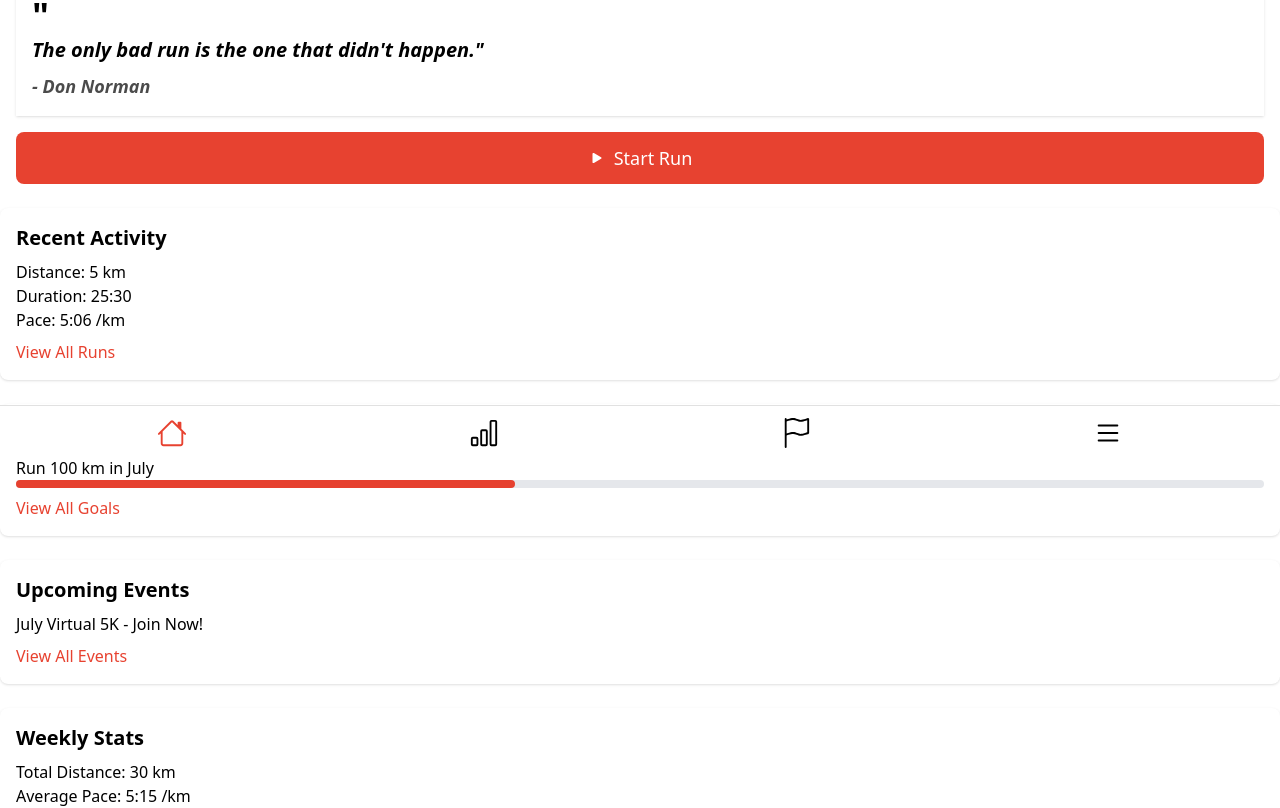
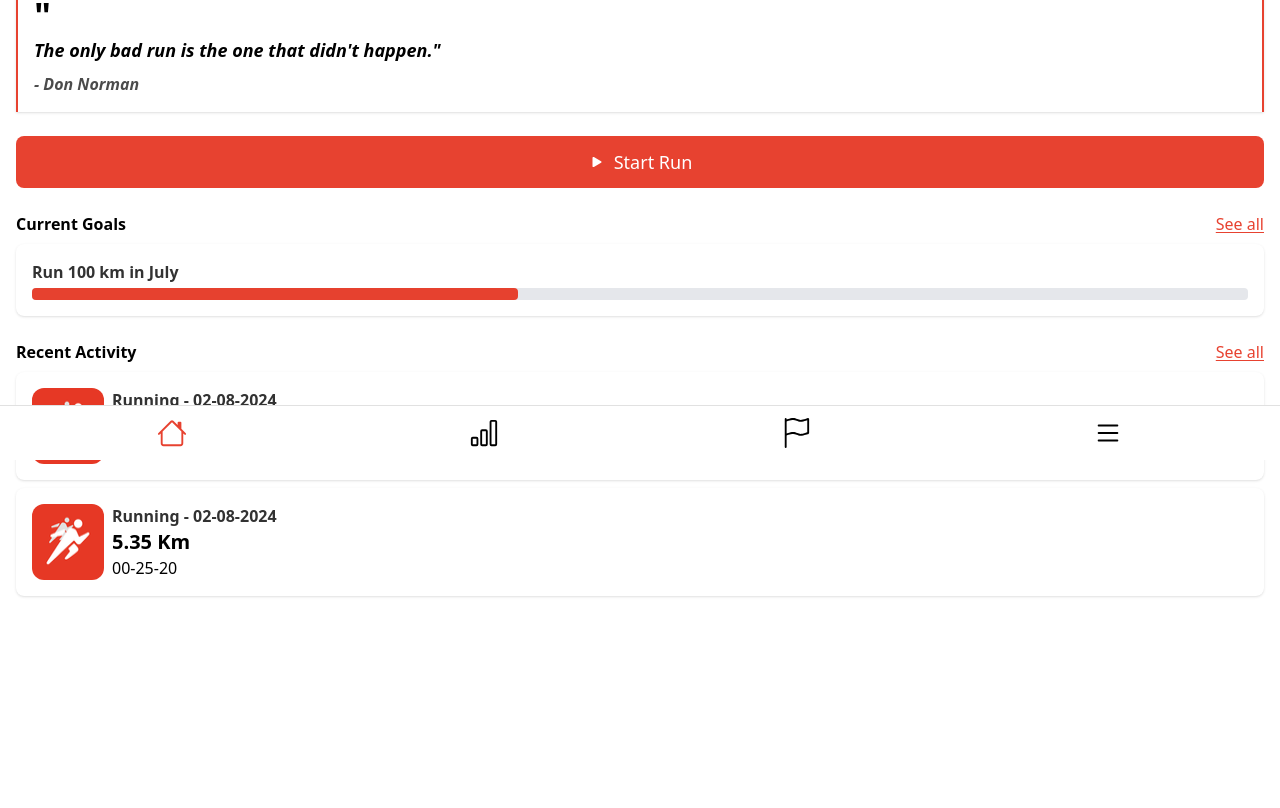
Before and after one commit to leongweitong/RunMate, a React (Vite) app: page / in a window 1280 px wide. Shown: the part 340-1148 px from the top of the page. After the commit the page ends 1000 px from the top, so only its background shows below. Built offline with nearby package versions, Linux system fonts and the light colour scheme.

Commit message:
homepage design initial

```diff
--- /dev/null
+++ b/src/components/MoticationQuote.jsx
@@ -0,0 +1,15 @@
+import React from 'react'
+
+const MoticationQuote = () => {
+  return (
+    <div className="mt-6 px-4">
+        <div className='bg-white p-4 shadow border-x-2 border-primary'>
+            <h2 className='text-4xl font-bold'>"</h2>
+            <p className='text-lg italic font-bold'>The only bad run is the one that didn't happen."</p>
+            <p className='mt-2 font-bold opacity-70 text-md italic'>- Don Norman</p>
+        </div>
+    </div>
+  )
+}
+
+export default MoticationQuote
--- a/src/pages/HomePage.jsx
+++ b/src/pages/HomePage.jsx
@@ -1,6 +1,8 @@
 import React, {useState, useEffect} from 'react'
 import Weather from '../components/Weather'
+import MoticationQuote from '../components/MoticationQuote'
 import { BsPlayFill } from 'react-icons/bs'
+import RunMateImage from '../assets/runmate.png'
 
 const HomePage = () => {
     const API_KEY = 'aa65f7513f5c6a1d66f50a855fe2632b'
@@ -32,61 +34,48 @@ const HomePage = () => {
     return (
         <div>
             <Weather />
-            <div className="mt-6 px-4">
-                <div className='bg-white p-4 shadow'>
-                    <h2 className='text-4xl font-bold'>"</h2>
-                    <p className='text-xl italic font-bold'>The only bad run is the one that didn't happen."</p>
-                    <p className='mt-2 font-bold opacity-70 text-lg italic'>- Don Norman</p>
-                </div>
-            </div>
+            <MoticationQuote />
 
-            <div className='mt-4 px-4'>
+            <div className='mt-6 px-4'>
                 <button className='w-full bg-primary text-white py-3 rounded-lg flex items-center justify-center text-lg'>
                     <BsPlayFill className='mr-2' /> Start Run
                 </button>
             </div>
 
-            <div className='mt-6 bg-white p-4 rounded-lg shadow'>
-                <h2 className='text-xl font-bold mb-2'>Recent Activity</h2>
-                <div>
-                <p>Distance: 5 km</p>
-                <p>Duration: 25:30</p>
-                <p>Pace: 5:06 /km</p>
-                {/* Add a map or route image if available */}
+            <div className='mt-6 px-4'>
+                <div className='flex justify-between mb-2'>
+                    <div className='font-bold'>Current Goals</div>
+                    <div className='underline underline-offset-2 text-primary'>See all</div>
                 </div>
-                <a href='/history' className='text-primary mt-2 block'>View All Runs</a>
+                <div className='bg-white rounded-lg shadow p-4'>
+                    <p className='mb-1 font-bold opacity-80'>Run 100 km in July</p>
+                    <div className='w-full bg-gray-200 h-3 rounded'>
+                        <div className='bg-primary h-3 rounded' style={{ width: '40%' }}></div>
+                    </div>
+                </div>
             </div>
 
-            <div className='mt-6 bg-white p-4 rounded-lg shadow'>
-                <h2 className='text-xl font-bold mb-2'>Current Goals</h2>
-                <p>Run 100 km in July</p>
-                <div className='w-full bg-gray-200 h-2 rounded'>
-                <div className='bg-primary h-2 rounded' style={{ width: '40%' }}></div>
+            <div className='mt-6 px-4'>
+                <div className='flex justify-between mb-2'>
+                    <div className='font-bold'>Recent Activity</div>
+                    <div className='underline underline-offset-2 text-primary'>See all</div>
                 </div>
-                <a href='/goals' className='text-primary mt-2 block'>View All Goals</a>
+                <div className='bg-white p-4 rounded-lg shadow flex gap-2 mb-2'>
+                    <img src={RunMateImage} alt="runmate-image" className='rounded-xl' />
+                    <div>
+                        <p className='font-bold opacity-80'>Running - 02-08-2024</p>
+                        <p className='font-bold text-xl'>5.35 Km</p>
+                        <p>00-25-20</p>
                     </div>
-
-            <div className='mt-6 bg-white p-4 rounded-lg shadow'>
-                <h2 className='text-xl font-bold mb-2'>Upcoming Events</h2>
-                <p>July Virtual 5K - Join Now!</p>
-                <a href='/events' className='text-primary mt-2 block'>View All Events</a>
                 </div>
-
-            <div className='mt-6 bg-white p-4 rounded-lg shadow'>
-                <h2 className='text-xl font-bold mb-2'>Weekly Stats</h2>
-                <p>Total Distance: 30 km</p>
-                <p>Average Pace: 5:15 /km</p>
-                {/* Add graphs or charts if available */}
+                <div className='bg-white p-4 rounded-lg shadow flex gap-2'>
+                    <img src={RunMateImage} alt="runmate-image" className='rounded-xl' />
+                    <div>
+                        <p className='font-bold opacity-80'>Running - 02-08-2024</p>
+                        <p className='font-bold text-xl'>5.35 Km</p>
+                        <p>00-25-20</p>
                     </div>
-
-
-
-            {/* Friends' Activities */}
-            <div className='mt-6 bg-white p-4 rounded-lg shadow'>
-                <h2 className='text-xl font-bold mb-2'>Friends' Activities</h2>
-                <p>Jane Doe: 10 km run</p>
-                <p>Mike Smith: 5 km run</p>
-                <a href='/social' className='text-primary mt-2 block'>View All Activities</a>
+                </div>
             </div>
         </div>
     )
```
Also changed, not shown: src/assets/runmate.png (added). Lines whose indentation alone changed are shown as unchanged.
